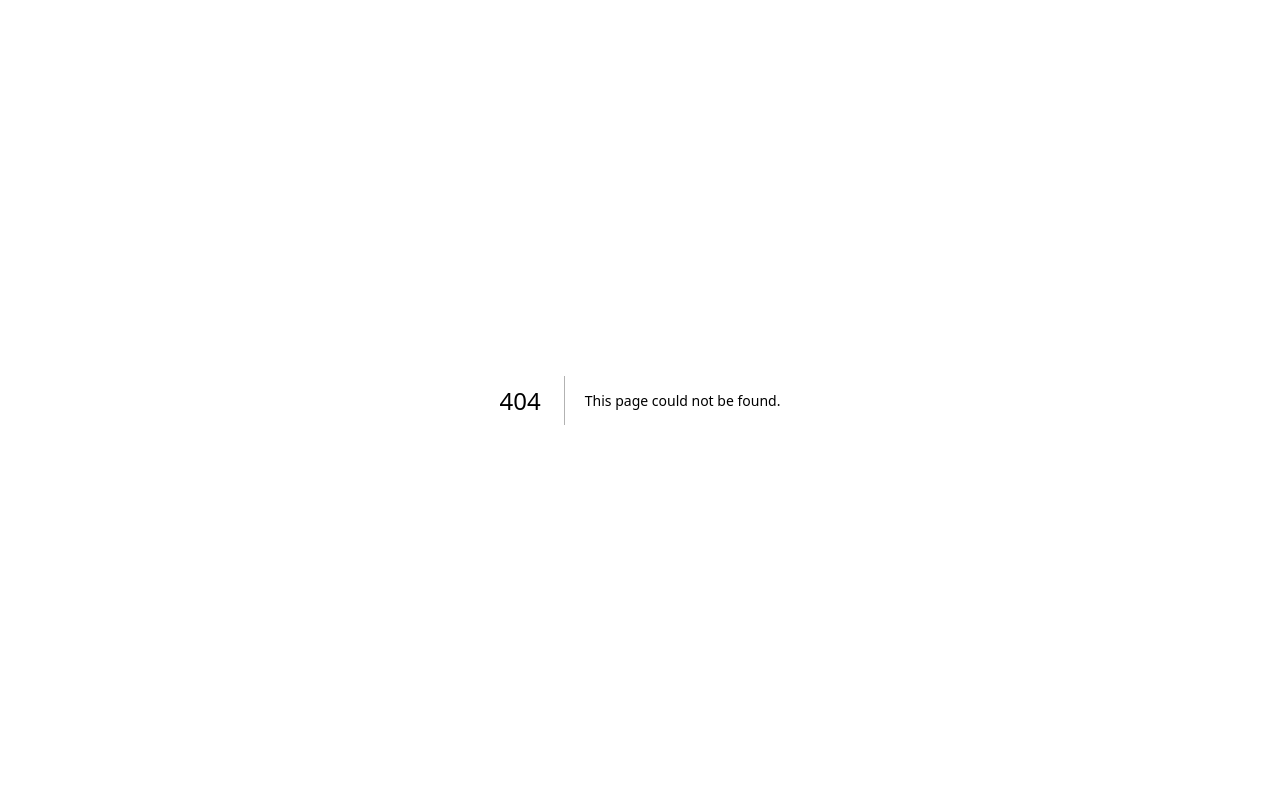
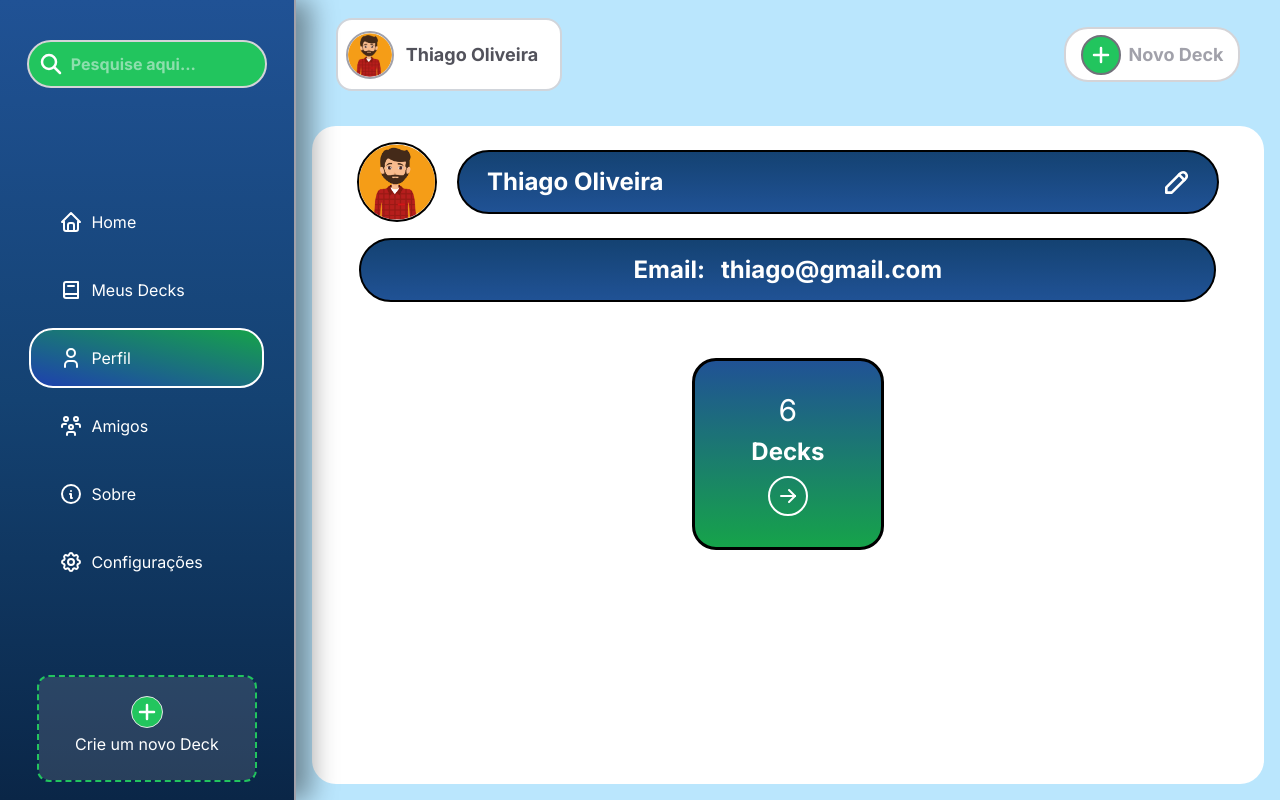
Before and after one commit to thiagooliveira18/FlashCards2.0, a Next.js app in the folder frontend/: page /profile in a window 1280 px wide. Before the commit this address had no page. Built offline with nearby package versions, Linux system fonts and the light colour scheme.

Commit message:
Frontend: Add pagina Profile e pagina Settings

```diff
--- /dev/null
+++ b/frontend/src/app/profile/page.tsx
@@ -0,0 +1,40 @@
+import BasePages from "@/components/BasePages/BasePages";
+import Image from "next/image";
+import Link from "next/link";
+
+import Avatar from "../../../public/avatar_01.png";
+
+export default function Profile(){
+    return (
+        <BasePages>
+            <div className="w-full h-full flex flex-col bg-white rounded-3xl">
+                <div className="w-full py-4 flex flex-row items-center justify-center gap-5">
+                    <div className="w-20 h-20 border-2 border-black rounded-full">
+                        <Image src={Avatar} alt="Foto de perfil" />
+                    </div>
+                    <div className="flex flex-row items-center justify-between w-4/5 h-16 text-white bg-gradient-to-t from-3th to-secundary border-2 border-black rounded-full overflow-hidden">
+                        <h1 className="text-2xl font-bold ps-7">Thiago Oliveira</h1>
+                        <button className="h-full w-20 flex items-center justify-center hover:bg-blue-800">
+                            <svg xmlns="http://www.w3.org/2000/svg" className="icon icon-tabler icon-tabler-pencil" width="32" height="32" viewBox="0 0 24 24" strokeWidth="2" stroke="currentColor" fill="none" strokeLinecap="round" strokeLinejoin="round"><path stroke="none" d="M0 0h24v24H0z" fill="none"/><path d="M4 20h4l10.5 -10.5a2.828 2.828 0 1 0 -4 -4l-10.5 10.5v4" /><path d="M13.5 6.5l4 4" /></svg>
+                        </button>
+                    </div>
+                </div>
+                <div className="w-full flex flex-col items-center justify-center">
+                    <div className="flex flex-row items-center justify-center w-[90%] h-16 text-white bg-gradient-to-t from-3th to-secundary border-2 border-black rounded-full overflow-hidden">
+                        <h1 className="font-bold text-2xl">Email:</h1>
+                        <h1 className="font-bold text-2xl ps-4">thiago@gmail.com</h1>
+                    </div>
+                    <div className="flex flex-col gap-2 items-center justify-center w-48 h-48 mt-14 bg-gradient-to-b from-3th to-green-600 border-[3px] border-black rounded-3xl">
+                        <h1 className="text-3xl text-white">6</h1>
+                        <h1 className="text-2xl font-bold text-white">Decks</h1>
+                        <button className="flex items-center justify-center w-10 h-10  border-2 border-white rounded-3xl text-white transition duration-300 ease-in-out hover:text-black hover:border-black hover:bg-stone-400 hover:bg-opacity-40">
+                            <Link href='../mydecks/'>
+                                <svg xmlns="http://www.w3.org/2000/svg" className="icon icon-tabler icon-tabler-arrow-right" width="24" height="24" viewBox="0 0 24 24" strokeWidth="2" stroke="currentColor" fill="none" strokeLinecap="round" strokeLinejoin="round"><path stroke="none" d="M0 0h24v24H0z" fill="none"/><path d="M5 12l14 0" /><path d="M13 18l6 -6" /><path d="M13 6l6 6" /></svg>
+                            </Link>
+                        </button>
+                    </div>
+                </div>
+            </div>
+        </BasePages>
+    );
+}
--- /dev/null
+++ b/frontend/src/app/settings/page.tsx
@@ -0,0 +1,9 @@
+import BasePages from "@/components/BasePages/BasePages";
+
+export default function Settings(){
+    return (
+        <BasePages>
+            <h1>None</h1>
+        </BasePages>
+    );
+}
```
